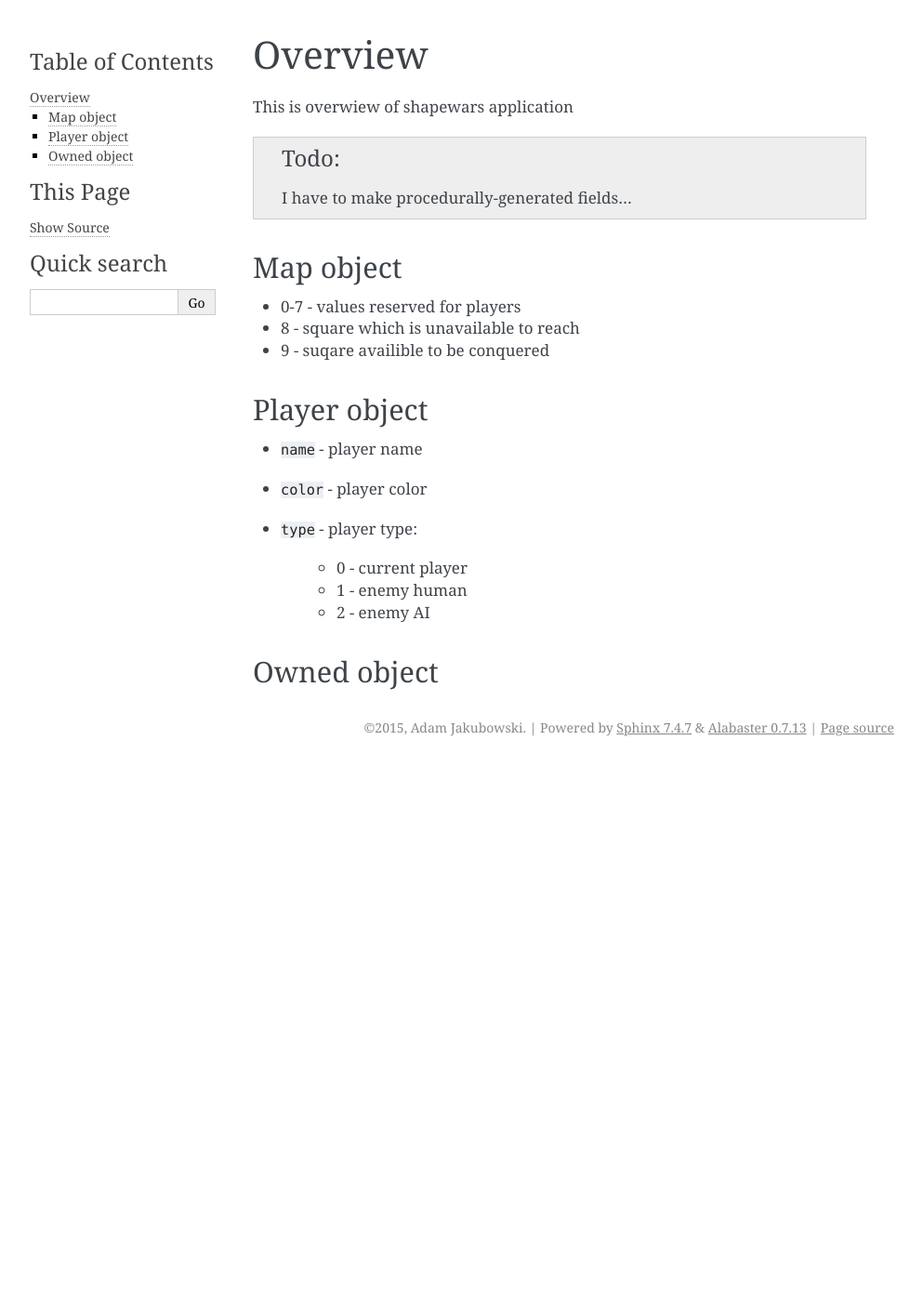
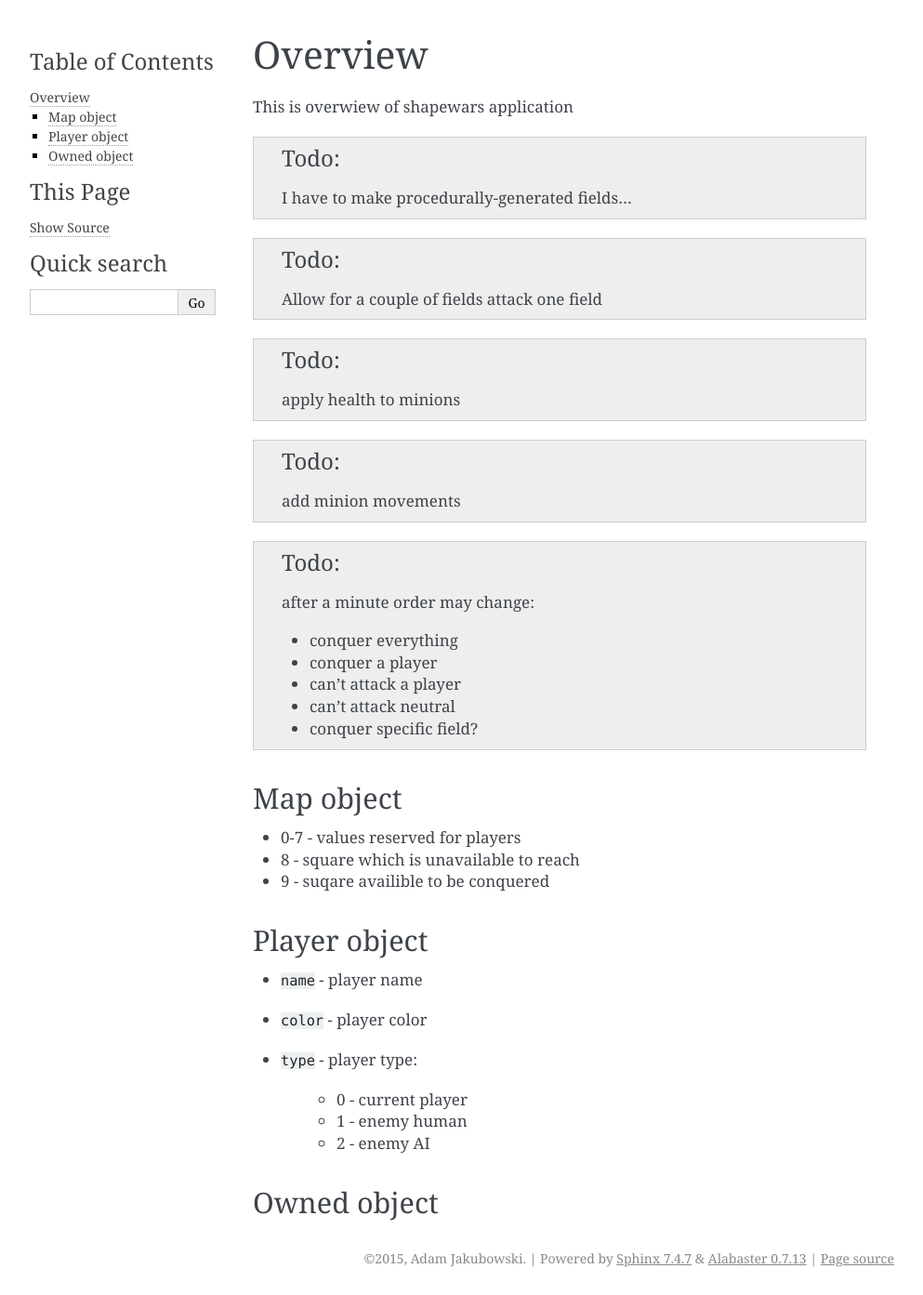
Before and after one commit to ajakubo1/shapewars, a Sphinx documentation site: the page built from doc/overview/index.rst, in a window 1280 px wide. Shown: the whole page at 93% size, without its empty margins (148-1141 px from the left). Built offline with Sphinx 7.4.7, drawn with Linux system fonts in a browser that asks for light colours; before the commit the page ends 900 px from its top, so only the background shows below that.

Commit message:
Ech... sam nie wiem co z tym bedzie...

```diff
--- a/doc/algorithms/index.rst
+++ b/doc/algorithms/index.rst
@@ -47,9 +47,9 @@ Operations performed in main loop:
 
 2. Render update
 
-    * .. todo:: redraw attack arrows
+    * redraw attack arrows
     * redraw takeover progress
-    * .. todo:: redraw minions
+    * redraw minions
 
 
 .. _order:
--- a/doc/overview/index.rst
+++ b/doc/overview/index.rst
@@ -8,6 +8,20 @@ This is overwiew of shapewars application
 
 
 .. todo:: I have to make procedurally-generated fields...
+
+.. todo:: Allow for a couple of fields attack one field
+
+.. todo:: apply health to minions
+
+.. todo:: add minion movements
+
+.. todo:: after a minute order may change:
+
+    * conquer everything
+    * conquer a player
+    * can't attack a player
+    * can't attack neutral
+    * conquer specific field?
 
 ----------
 Map object
```
Also changed, not shown: 1 other file.
